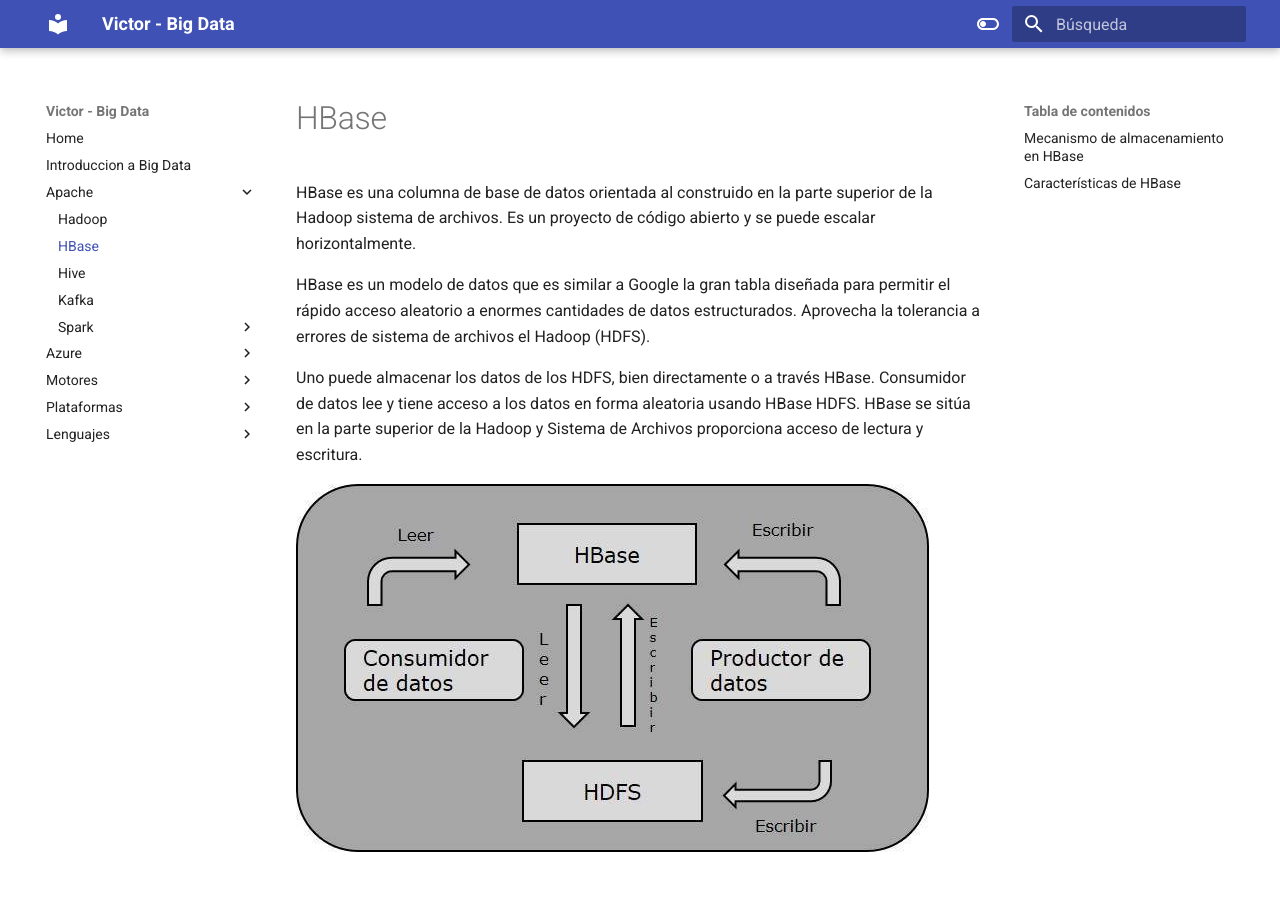
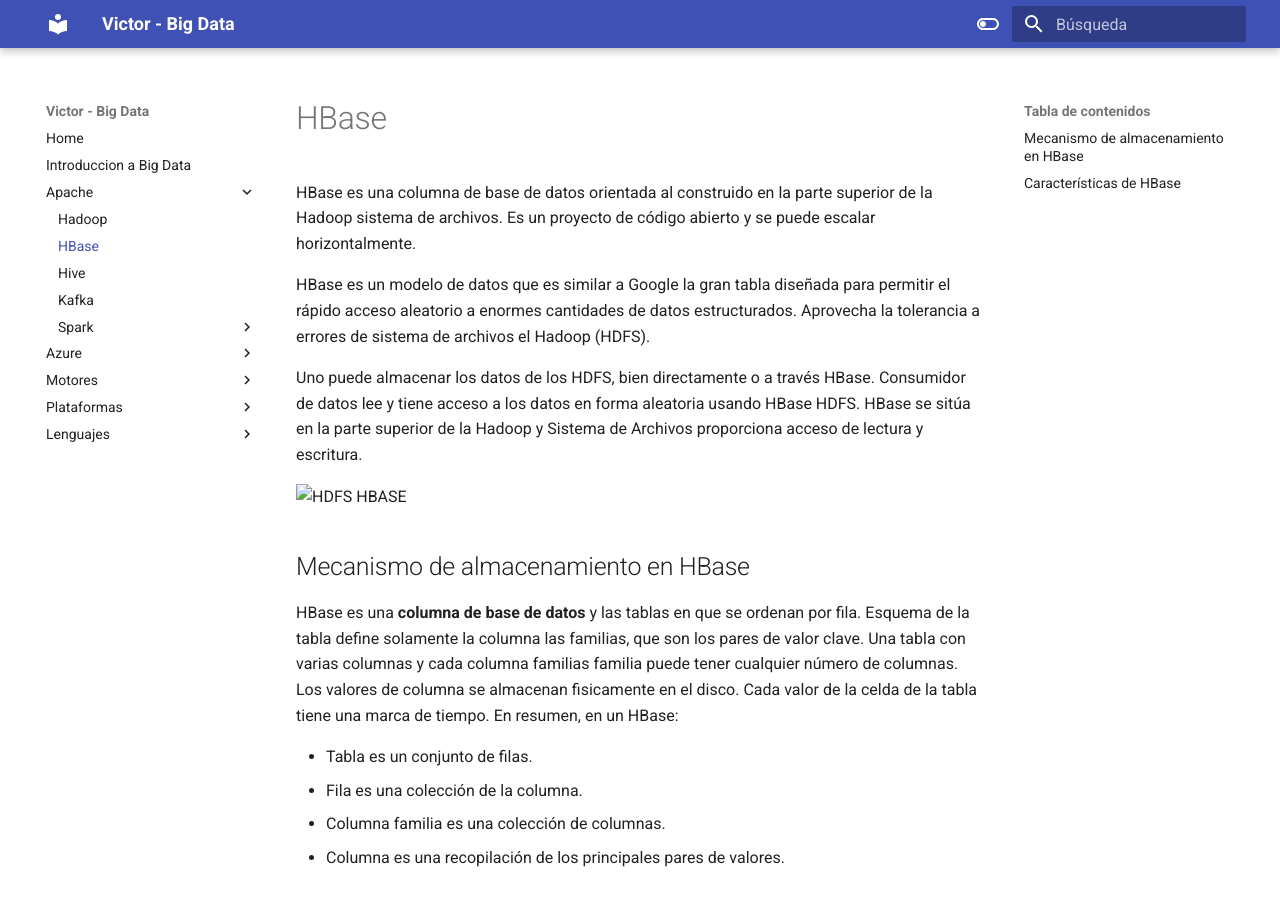
Before and after one commit to victoryil/BigData, an MkDocs documentation site: the page built from docs/apache/hbase/intro.md, in a window 1280 px wide and 900 px high. Built offline with MkDocs 1.6.1 and Material for MkDocs 9.7.7, drawn with Linux system fonts in a browser that asks for light colours.

Commit message:
Update intro.md

```diff
--- a/docs/apache/hbase/intro.md
+++ b/docs/apache/hbase/intro.md
@@ -6,7 +6,7 @@ HBase es un modelo de datos que es similar a Google la gran tabla diseñada para
 
 Uno puede almacenar los datos de los HDFS, bien directamente o a través HBase. Consumidor de datos lee y tiene acceso a los datos en forma aleatoria usando HBase HDFS. HBase se sitúa en la parte superior de la Hadoop y Sistema de Archivos proporciona acceso de lectura y escritura.
 
-![HDFS HBASE](../../assets/images/hbase_flow.jpg)
+![HDFS HBASE](assets/images/hbase_flow.jpg)
 
 ## Mecanismo de almacenamiento en HBase
 
```
